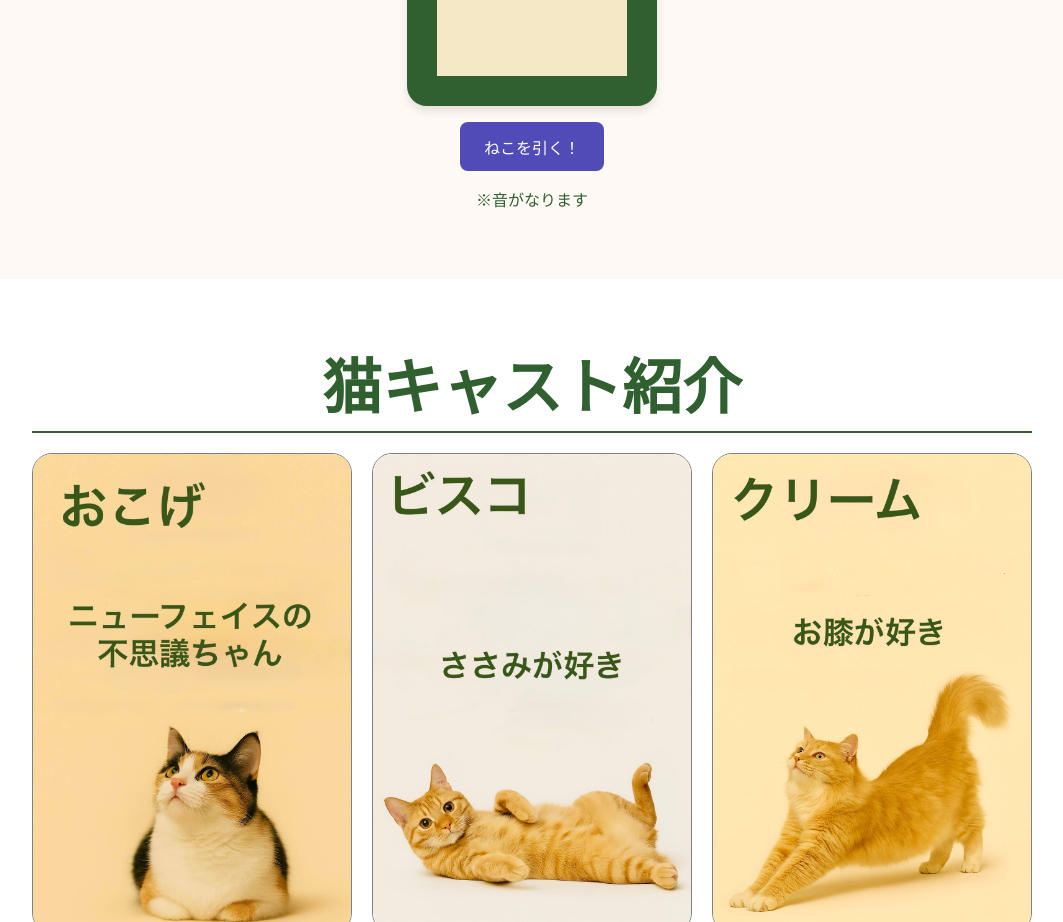
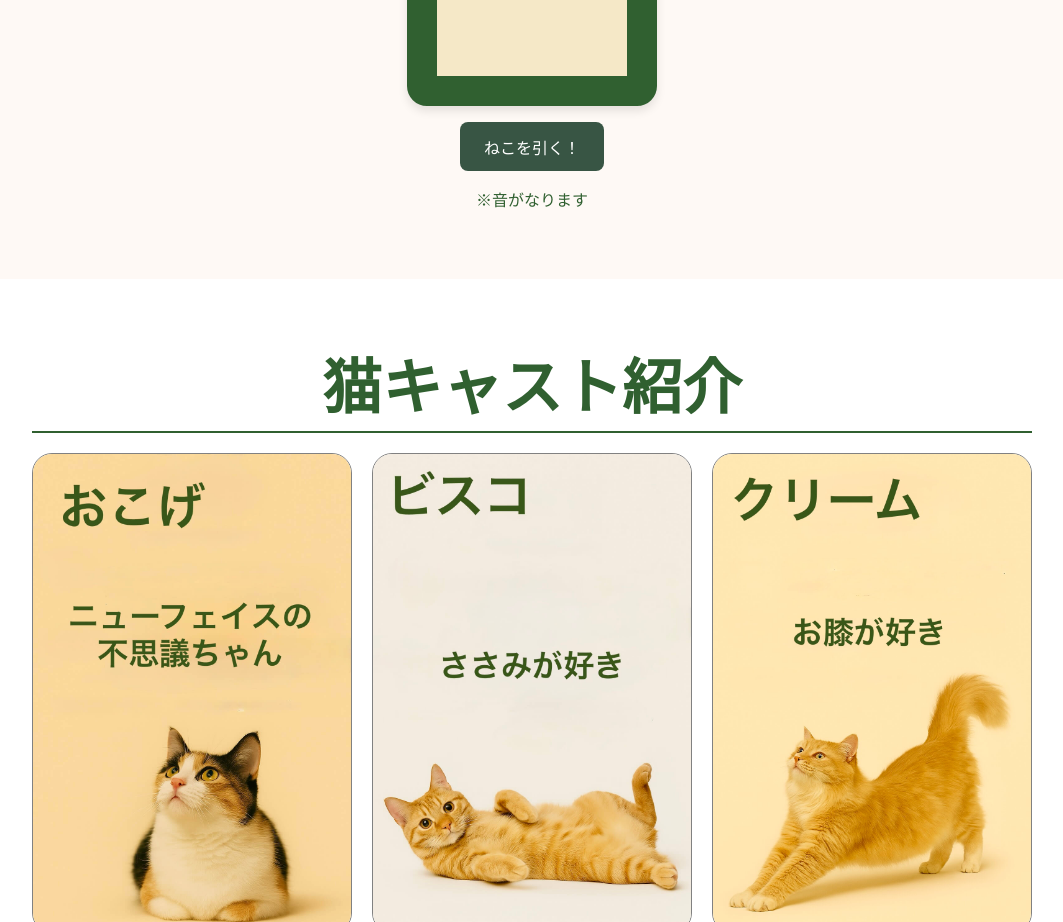
Before and after one commit to yukikud/animalland, a plain HTML site: page nekocafe.html in a window 1280 px wide. Shown: the part 1156-2078 px from the top of the page, without its empty margins (108-1171 px from the left). Drawn offline with Linux system fonts and the light colour scheme; files whose address does not match are found by name.

Commit message:
Change gacha button colors

```diff
--- a/css/style.css
+++ b/css/style.css
@@ -344,7 +344,7 @@ main h2 {
   color: #5b4444;
 }
 .gacha-button {
-  background-color: #504bb6;
+  background-color: #385544;
   color: #ffffff;
   border: none;
   padding: 0.8em 1.5em;
@@ -354,7 +354,8 @@ main h2 {
   transition: background 0.3s;
 }
 .gacha-button:hover {
-  background-color: #ff9aae;
+  background-color: #ced09a;
+  color: #385544;
 }
 
 /* products.html */
```
